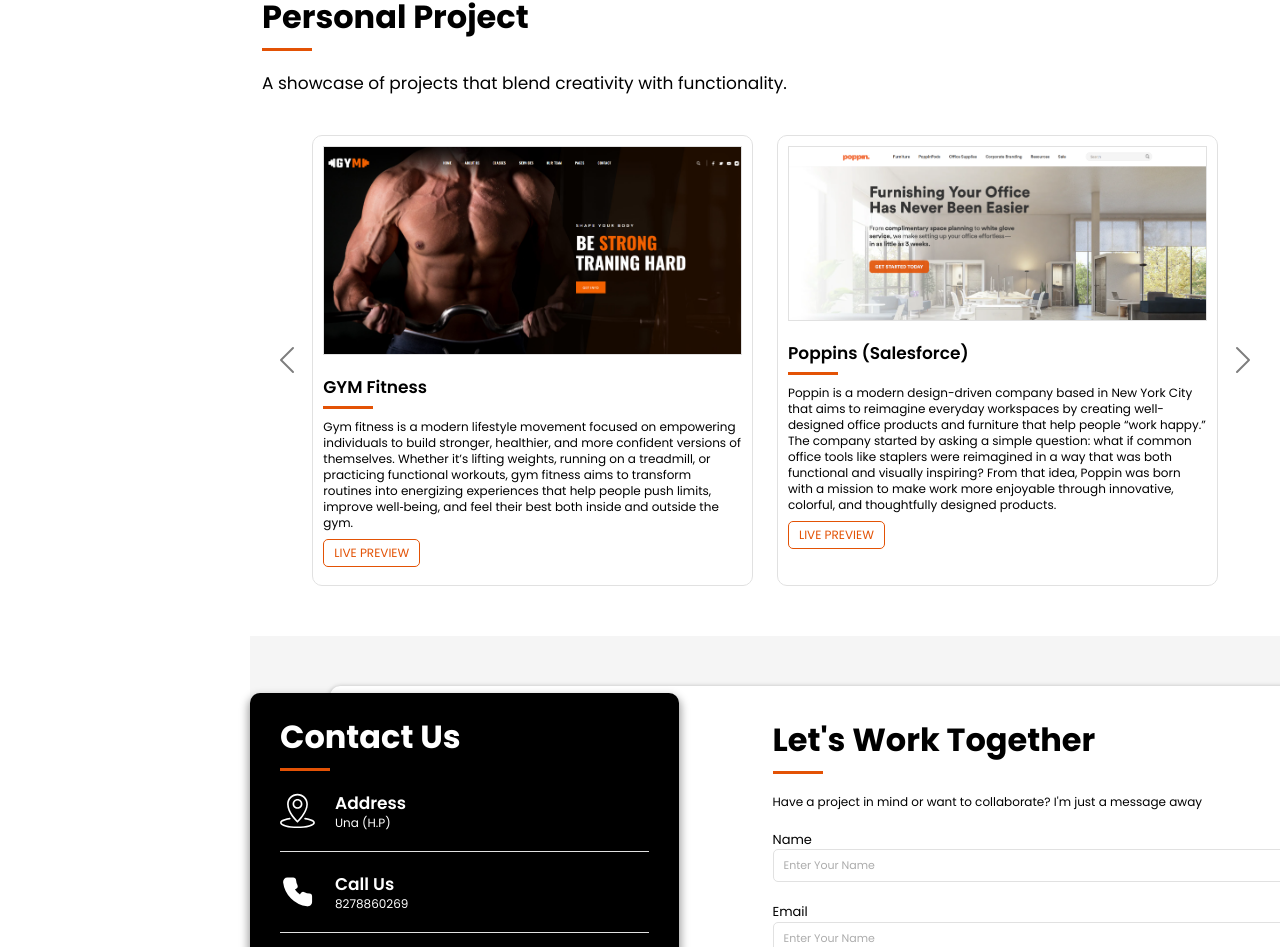
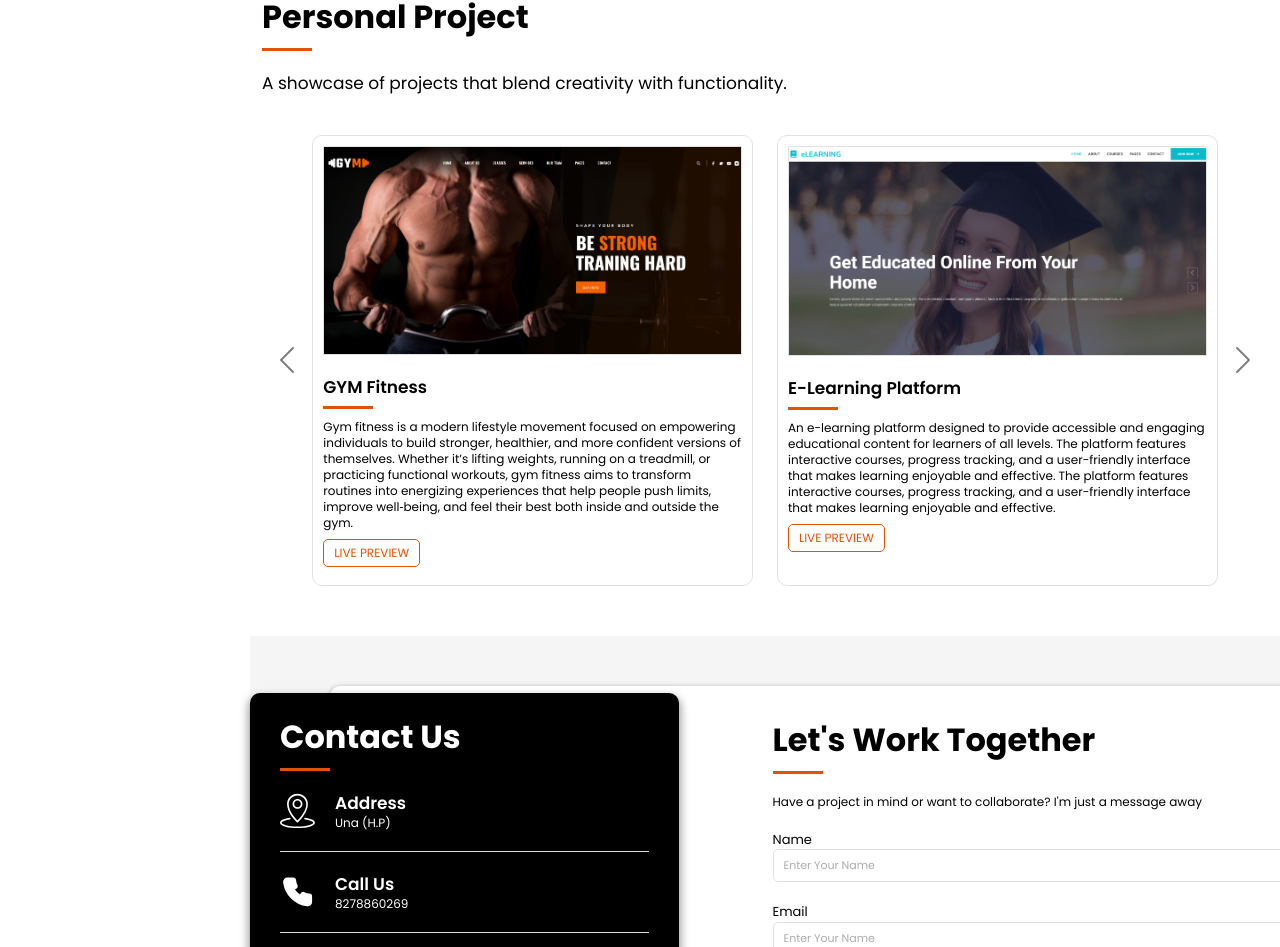
Before and after one commit to satish166/satish-sandhu-portfolio, a Next.js app: page / in a window 1280 px wide. Shown: the part 3221-4168 px from the top of the page. Built offline with nearby package versions, Linux system fonts and the light colour scheme.

Commit message:
add new project

```diff
--- a/app/components/pages/personal-project/personal-project.tsx
+++ b/app/components/pages/personal-project/personal-project.tsx
@@ -3,6 +3,7 @@
 import starfurniture from "../../../assets/images/star-furniture.png";
 import kimball from "../../../assets/images/kimball.png";
 import poppin from "../../../assets/images/poppin.png";
+import LearningImage from "../../../assets/images/e-learning-image.png";
 import gymBanner from "../../../assets/images/gym-project-banner.png";
 
 
@@ -107,16 +108,16 @@
                   </div>
                   <div className="col-md-6">
                     <div className="work-box">
-                      <a className="visit-site" href="https://www.poppin.com/" target="_blank">
-                        <Image src={poppin} alt="Poppins" className="h-auto" />
+                      <a className="visit-site" href="https://e-learning-sk.vercel.app/" target="_blank">
+                        <Image src={LearningImage} alt="E-Learning" className="h-auto" />
                         <div className="visit-text">
                           <p>Visit site</p>
                         </div>
                       </a>
                       <div className="about-project">
-                        <h4>Poppins (Salesforce)</h4>
-                        <p>Poppin is a modern design-driven company based in New York City that aims to reimagine everyday workspaces by creating well-designed office products and furniture that help people “work happy.” The company started by asking a simple question: what if common office tools like staplers were reimagined in a way that was both functional and visually inspiring? From that idea, Poppin was born with a mission to make work more enjoyable through innovative, colorful, and thoughtfully designed products.</p>
-                        <a href="https://www.poppin.com/" target="_blank" className="button button-outline-primary my-2">Live Preview</a>
+                        <h4>E-Learning Platform</h4>
+                        <p>An e-learning platform designed to provide accessible and engaging educational content for learners of all levels. The platform features interactive courses, progress tracking, and a user-friendly interface that makes learning enjoyable and effective. The platform features interactive courses, progress tracking, and a user-friendly interface that makes learning enjoyable and effective.</p>
+                        <a href="https://e-learning-sk.vercel.app/" target="_blank" className="button button-outline-primary my-2">Live Preview</a>
                       </div>
 
                     </div>
```
Also changed, not shown: app/assets/images/e-learning-image.png (added).
